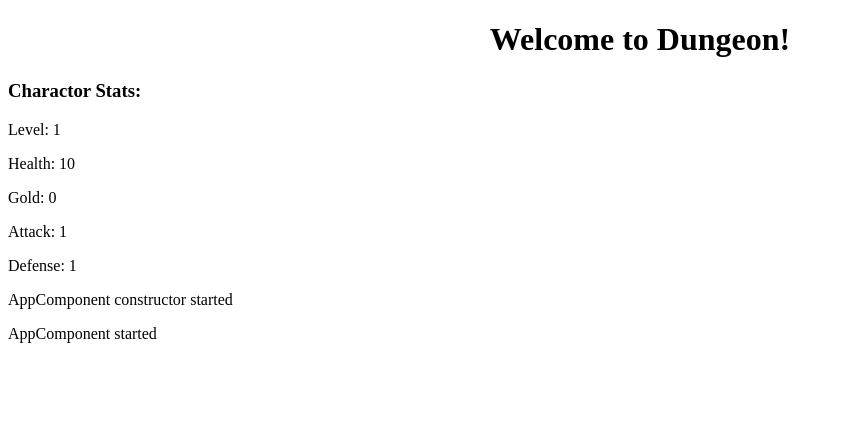
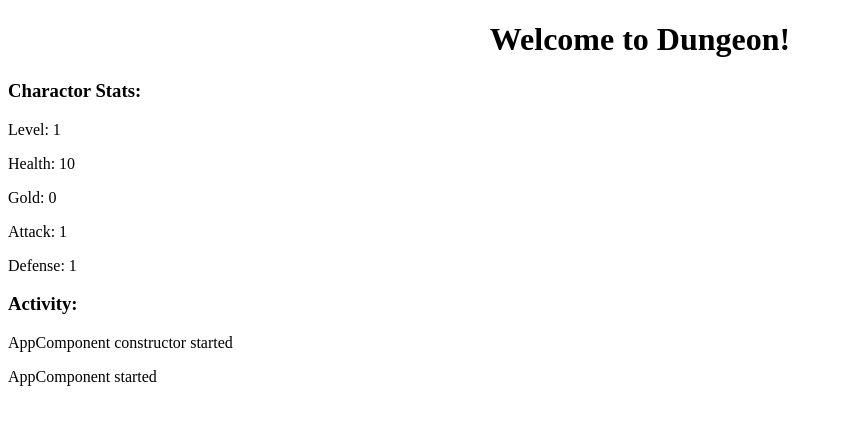
Before and after one commit to KevReece/Dungeon, an Angular app: page / in a window 1280 px wide. Shown: the top 424 px of the page, without its empty margins (0-843 px from the left). Built offline with nearby package versions, Linux system fonts and the light colour scheme.

Commit message:
user console reformat

```diff
--- a/src/app/user-console/user-console.component.html
+++ b/src/app/user-console/user-console.component.html
@@ -1,5 +1,8 @@
-<p>{{lines[lines.length]}}</p>
-<p>{{lines[lines.length-1]}}</p>
-<p>{{lines[lines.length-2]}}</p>
-<p>{{lines[lines.length-3]}}</p>
-<p>{{lines[lines.length-4]}}</p>
+<div>
+  <h3>Activity:</h3>
+  <p>{{lines[lines.length]}}</p>
+  <p>{{lines[lines.length-1]}}</p>
+  <p>{{lines[lines.length-2]}}</p>
+  <p>{{lines[lines.length-3]}}</p>
+  <p>{{lines[lines.length-4]}}</p>
+</div>
```
